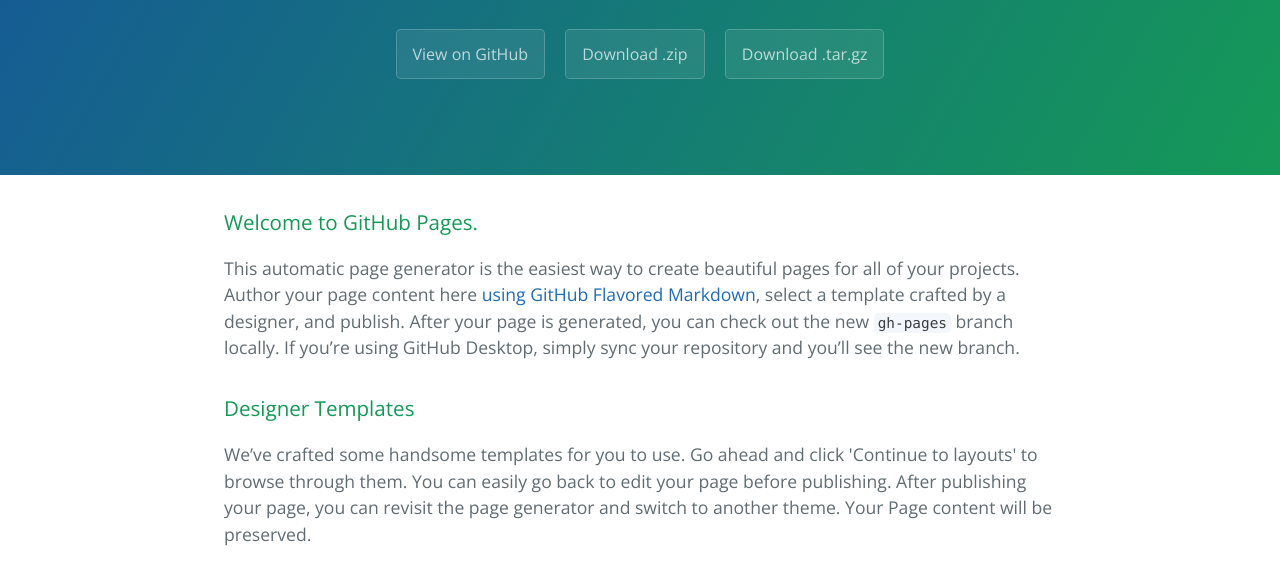
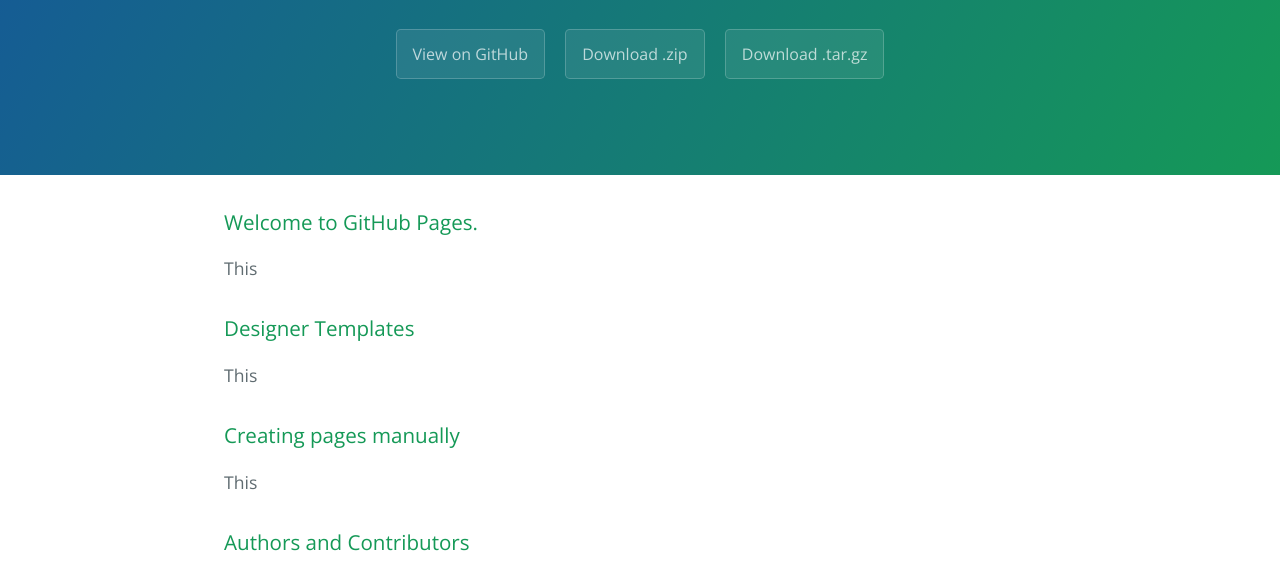
Before and after one commit to joselitojunior94/EditorDeTexto, a plain HTML site: page index.html in a window 1280 px wide. Shown: the part 208-781 px from the top of the page. Drawn offline with nearby package versions, Linux system fonts and the light colour scheme.

Commit message:
Update index.html

```diff
--- a/index.html
+++ b/index.html
@@ -22,17 +22,15 @@
       <h3>
 <a id="welcome-to-github-pages" class="anchor" href="#welcome-to-github-pages" aria-hidden="true"><span aria-hidden="true" class="octicon octicon-link"></span></a>Welcome to GitHub Pages.</h3>
 
-<p>This automatic page generator is the easiest way to create beautiful pages for all of your projects. Author your page content here <a href="https://guides.github.com/features/mastering-markdown/">using GitHub Flavored Markdown</a>, select a template crafted by a designer, and publish. After your page is generated, you can check out the new <code>gh-pages</code> branch locally. If you’re using GitHub Desktop, simply sync your repository and you’ll see the new branch.</p>
-
+ <p>This</p>
 <h3>
 <a id="designer-templates" class="anchor" href="#designer-templates" aria-hidden="true"><span aria-hidden="true" class="octicon octicon-link"></span></a>Designer Templates</h3>
 
-<p>We’ve crafted some handsome templates for you to use. Go ahead and click 'Continue to layouts' to browse through them. You can easily go back to edit your page before publishing. After publishing your page, you can revisit the page generator and switch to another theme. Your Page content will be preserved.</p>
-
+      <p>This</p>
 <h3>
 <a id="creating-pages-manually" class="anchor" href="#creating-pages-manually" aria-hidden="true"><span aria-hidden="true" class="octicon octicon-link"></span></a>Creating pages manually</h3>
 
-<p>If you prefer to not use the automatic generator, push a branch named <code>gh-pages</code> to your repository to create a page manually. In addition to supporting regular HTML content, GitHub Pages support Jekyll, a simple, blog aware static site generator. Jekyll makes it easy to create site-wide headers and footers without having to copy them across every page. It also offers intelligent blog support and other advanced templating features.</p>
+ <p>This</p>
 
 <h3>
 <a id="authors-and-contributors" class="anchor" href="#authors-and-contributors" aria-hidden="true"><span aria-hidden="true" class="octicon octicon-link"></span></a>Authors and Contributors</h3>
```
